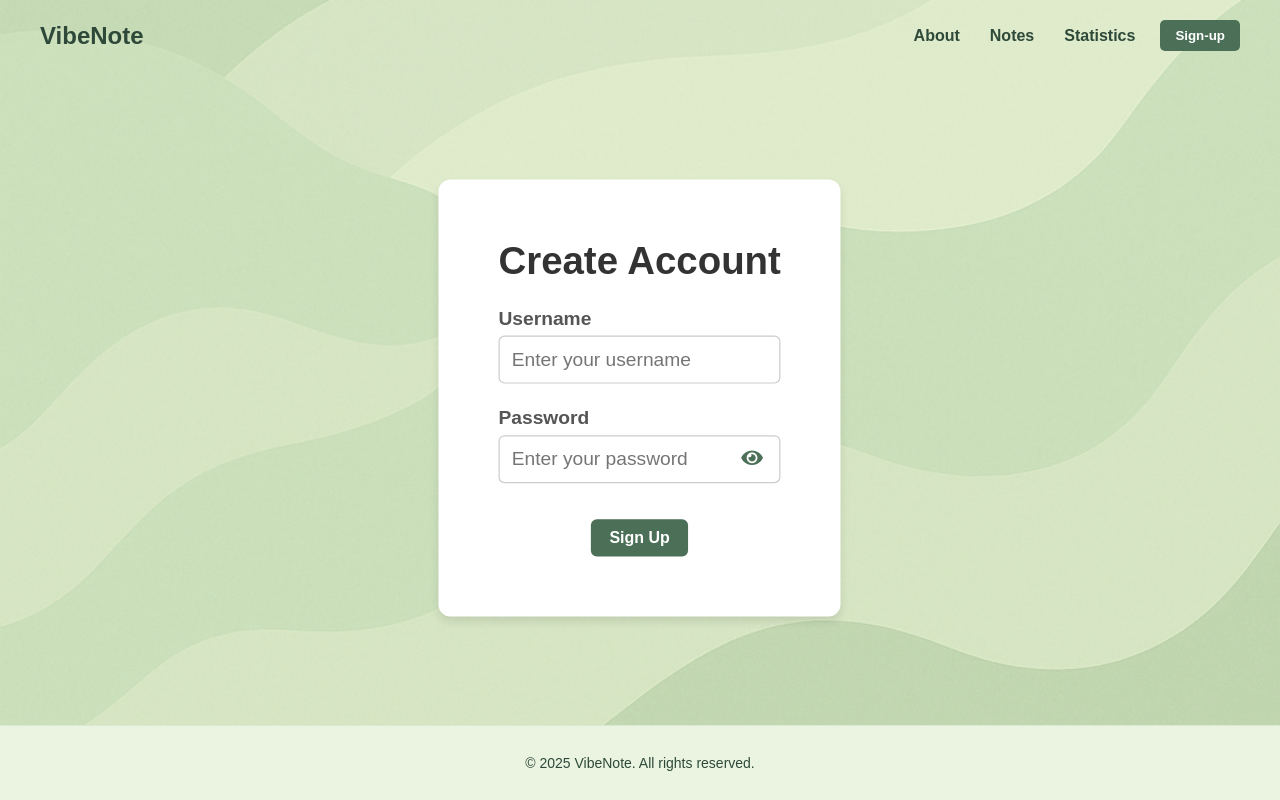
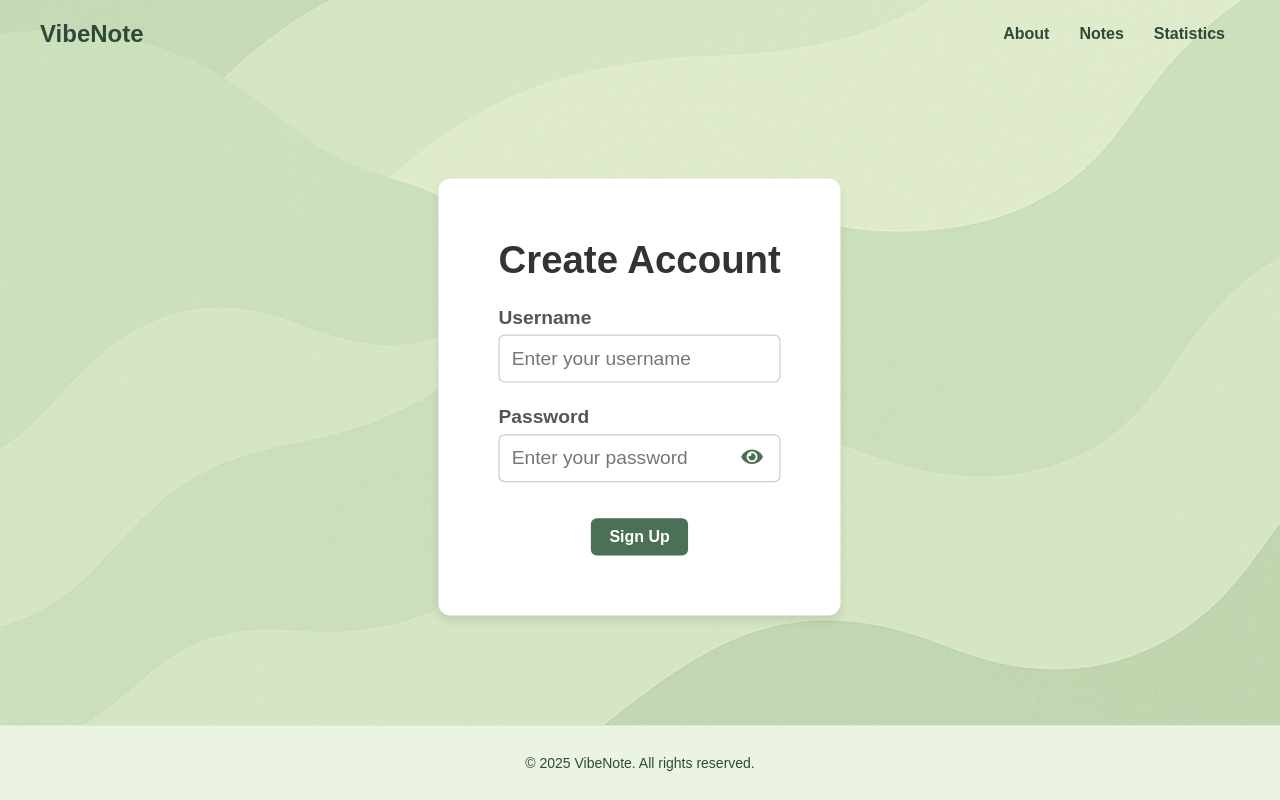
Before and after one commit to SohamXYZDev/VibeNote, a plain HTML site: page sign-up/index.html in a window 1280 px wide. Drawn offline with Linux system fonts and the light colour scheme.

Commit message:
improved mobile menu

```diff
--- a/sign-up/index.html
+++ b/sign-up/index.html
@@ -14,7 +14,6 @@
             <a class="hover" href="../about/">About</a>
             <a class="hover" href="../notes/">Notes</a>
             <a class="hover" href="../statistics/">Statistics</a>
-            <button class="signup-btn hover">Sign-up</button>
         </nav>
         <div class="hamburger" id="hamburger" onclick="toggleMenu()">
             <div class="bar"></div>
```
Also changed, not shown: notes/index.html (+1 -1 lines), statistics/index.html (+0 -1 lines).
